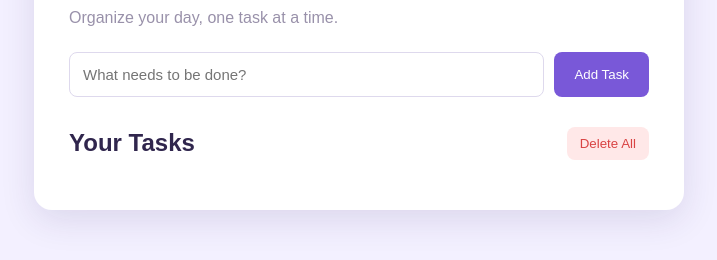
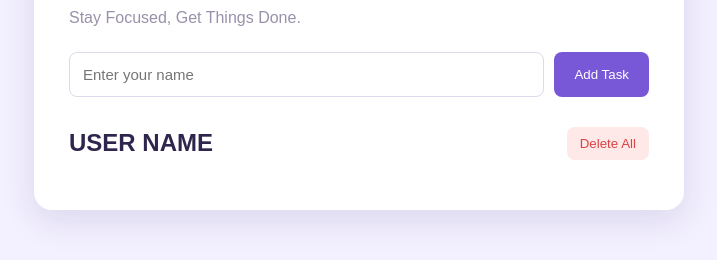
Before and after one commit to Hamid-Arshad300/SMIT-TODOS-PROJECT, a plain HTML site: page index.html in a window 1280 px wide. Shown: the part 332-592 px from the top of the page, without its empty margins (281-998 px from the left). Drawn offline with Linux system fonts and the light colour scheme; no server answers.

Commit message:
Update todo app tagline

```diff
--- a/index.html
+++ b/index.html
@@ -13,17 +13,17 @@
     <div class="todo-app">
 
         <h1>My Todo List</h1>
-        <p class="subtitle">Organize your day, one task at a time.</p>
+        <p class="subtitle">Stay Focused, Get Things Done.</p>
 
         <div class="input-area">
             <input type="text" id="taskInput"
-                placeholder="What needs to be done?">
+                placeholder="Enter your name" />
 
             <button id="addTaskButton">Add Task</button>
         </div>
 
         <div class="list-heading">
-            <h2>Your Tasks</h2>
+            <h2>USER NAME</h2>
             <button id="delAll">Delete All</button>
         </div>
 
```
